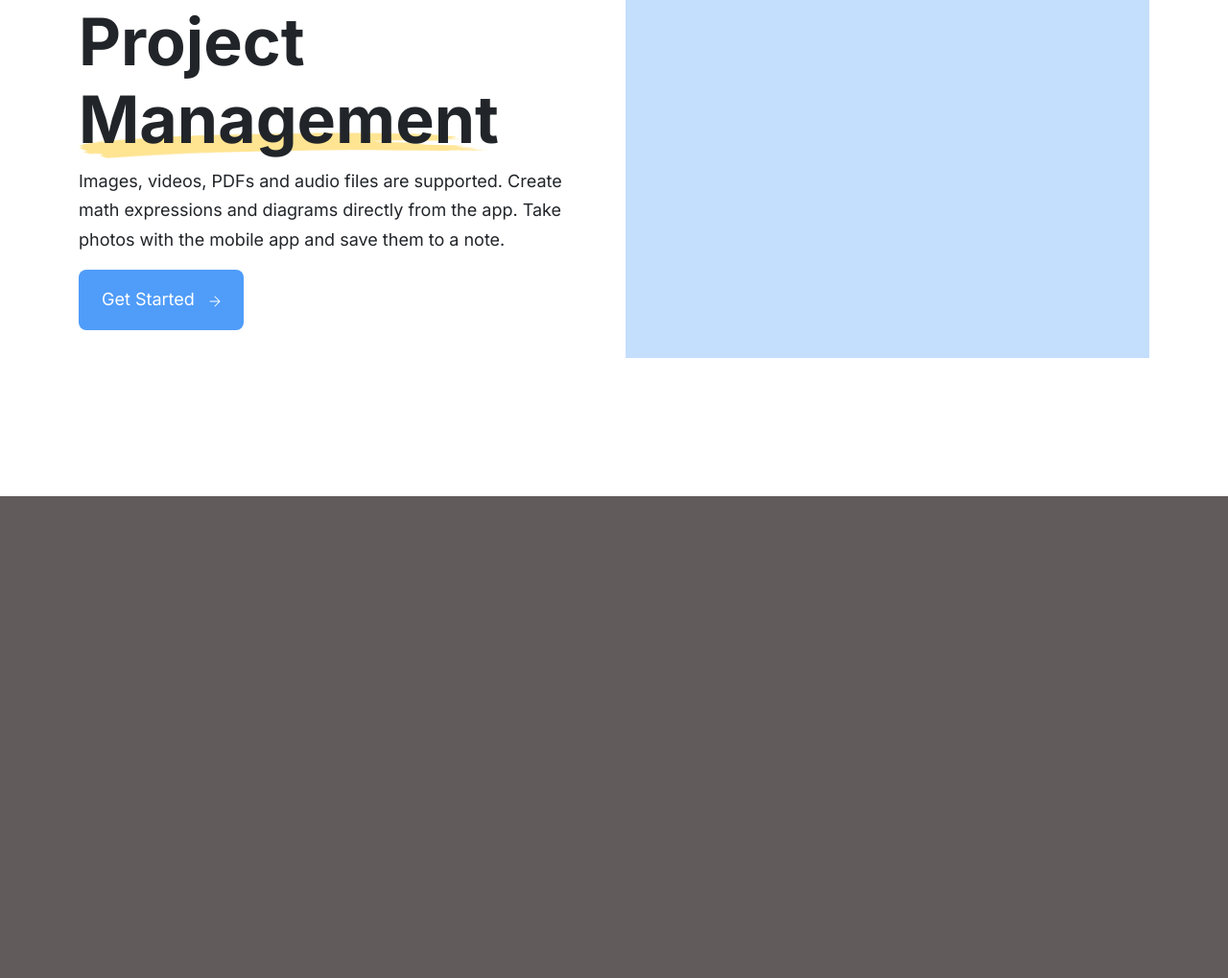
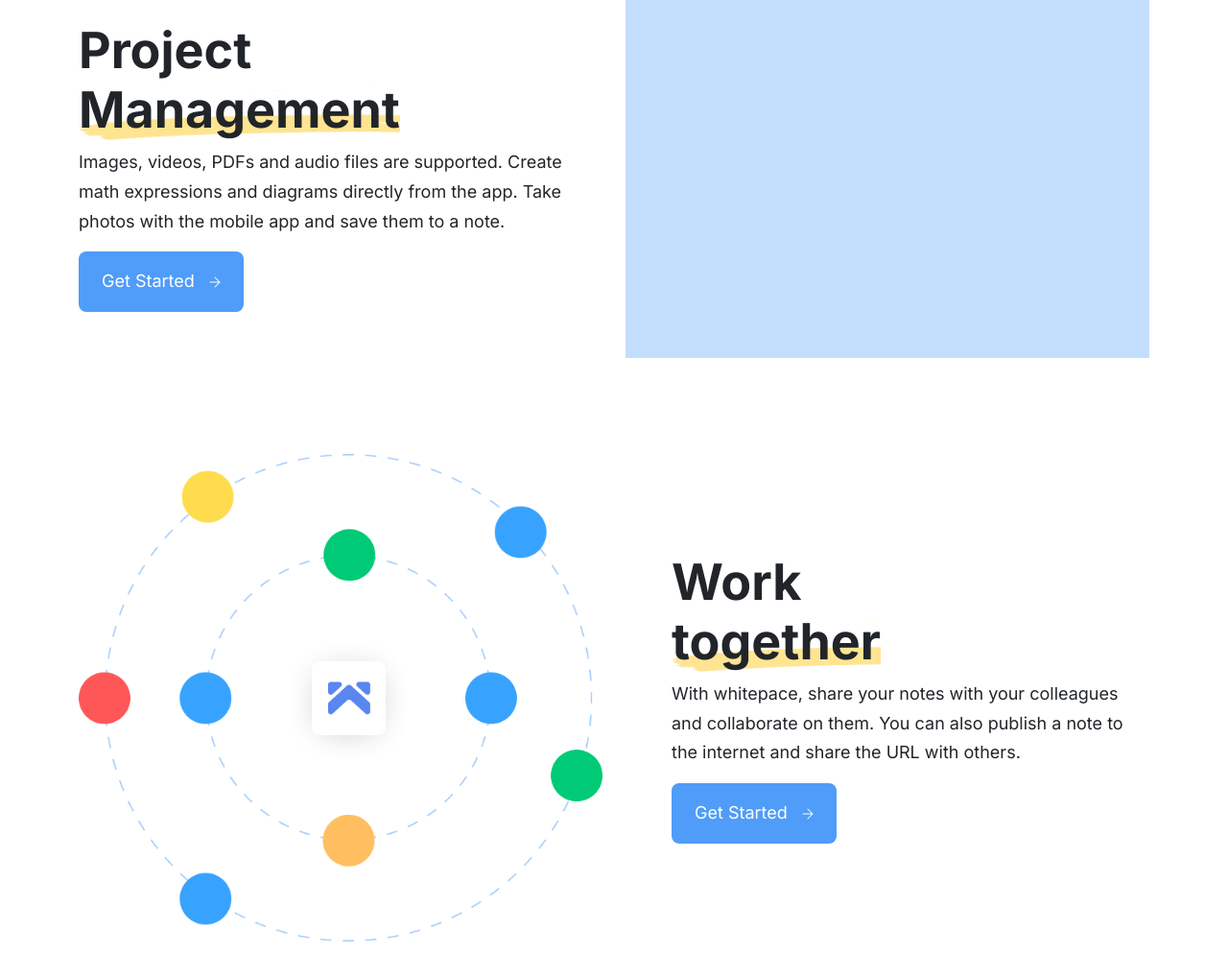
Before and after one commit to reflexsafwan/whitePace_figma_to_html, a plain HTML site: page index.html in a window 1280 px wide. Shown: the part 980-1999 px from the top of the page at 96% size. Before the commit the page ends 1497 px from the top, so only its background shows below. Drawn offline with nearby package versions, Linux system fonts and the light colour scheme.

Commit message:
management area completed fully

```diff
--- a/css/style.css
+++ b/css/style.css
@@ -43,8 +43,9 @@ body {
     color: #043873 !important;
 }
 
+
 .theme-text h3 {
-    font-size: 68px;
+    font-size: 52px;
     font-weight: 700;
     color: #212529;
 }
@@ -216,4 +217,13 @@ body {
     background-color: #fff;
 }
 
+.work-management {
+    margin-top: 100px;
+}
+
 /* management-area responsive css */
+@media (max-width:991px) {
+    .work-management {
+        margin-top: 80px;
+    }
+}
--- a/index.html
+++ b/index.html
@@ -119,7 +119,7 @@
             <div class="container">
                 <div class="project-management">
                     <div class="row">
-                        <div class="col-lg-6 d-flex align-items-center">
+                        <div class="col-lg-6 d-flex align-items-center mr-5">
                             <div class="theme-text">
                                 <h3>Project <br><span>Management</span></h3>
                                 <p>Images, videos, PDFs and audio files are supported. Create math expressions and
@@ -138,9 +138,32 @@
                         </div>
                     </div>
                 </div>
-                <div class="work-management"></div>
+                <div class="work-management">
+                    <div class="row">
+                        <div class="col-lg-6 order-lg-1 order-2">
+                            <div class="together-img">
+                                <img class="img-fluid" src="./images/work-together.png" alt="">
+                            </div>
+                        </div>
+                        <div class="col-lg-6 d-flex align-items-center order-lg-2 order-1">
+                            <div class="theme-text ps-0 ps-lg-5">
+                                <h3>Work<br><span> together</span></h3>
+                                <p>With whitepace, share your notes with your colleagues and collaborate on them.
+                                    You can also publish a note to the internet and share the URL with others.
+                                </p>
+                                <a class="theme-btn" href="#">
+                                    Get Started
+                                    <img src="./images/Icon.png" alt="">
+                                </a>
+                            </div>
+                        </div>
+                    </div>
+                </div>
             </div>
         </section>
+        <!-- work management section end -->
+
+
     </main>
     <!-- Main area ends -->
 
```
Also changed, not shown: images/work-together.png (added).
